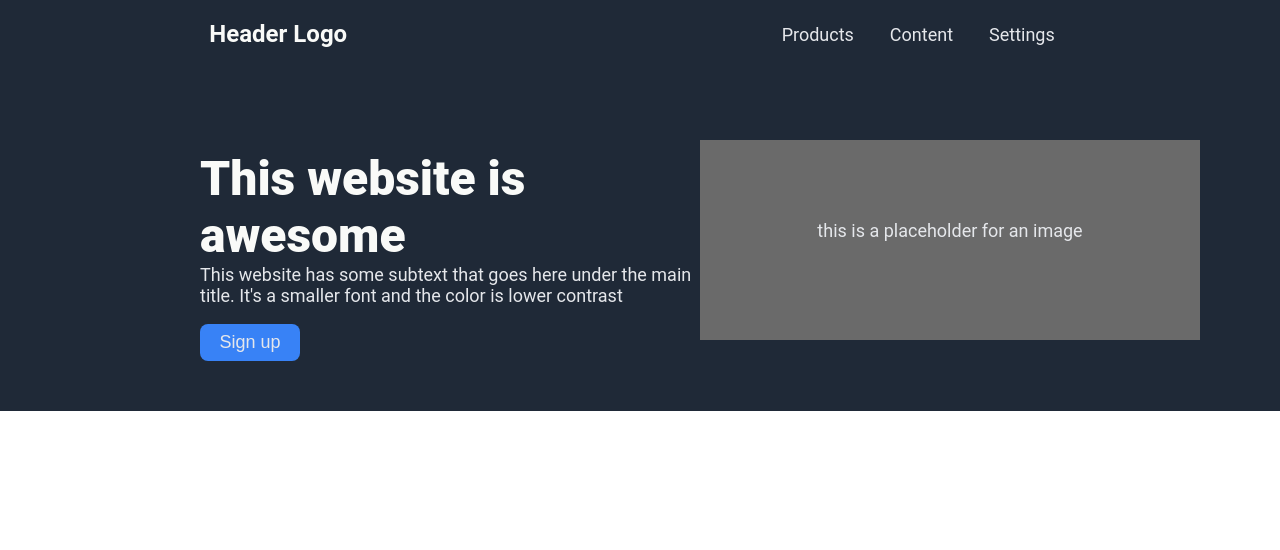
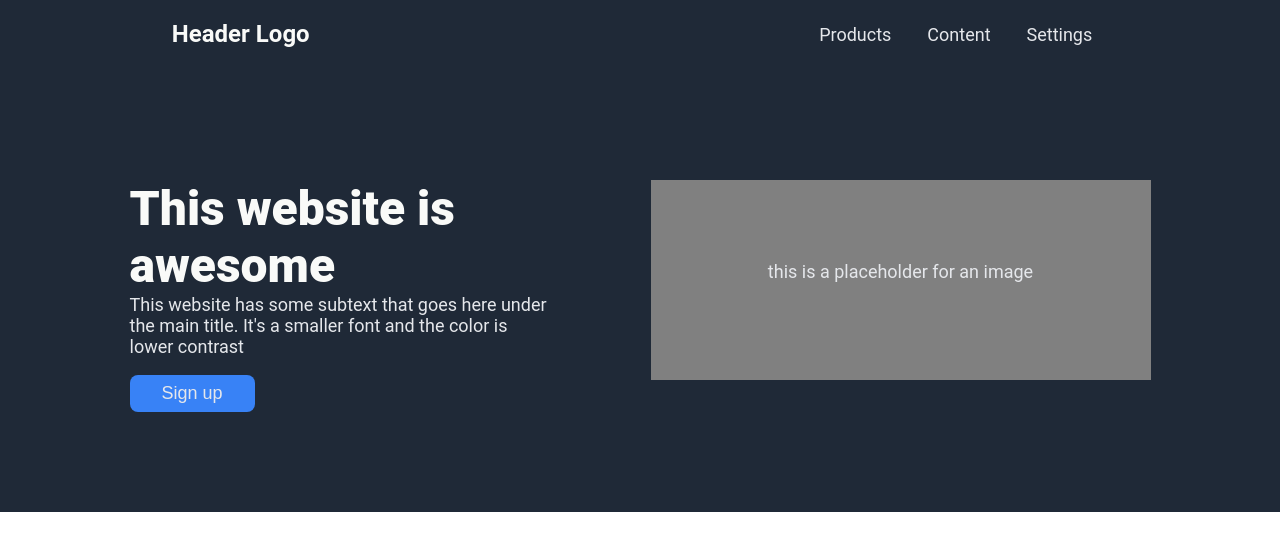
Before and after one commit to trevortippery/landing-page, a plain HTML site: page index.html in a window 1280 px wide. Drawn offline with Linux system fonts and the light colour scheme.

Commit message:
Modified landing page body one

```diff
--- a/style.css
+++ b/style.css
@@ -17,13 +17,14 @@ body {
     align-items: center;
     justify-content: space-around;
     padding-top: 20px;
-    padding-bottom: 20px;
+    padding-bottom: 100px;
 }
 
 .header-logo {
     display: flex;
     font-size: 24px;
     font-weight: bold;
+    padding-right: 150px;
 }
 
 .header-link a {
@@ -36,14 +37,16 @@ body {
 .body-one {
     display: flex;
     background-color: #1f2937;
-    padding: 50px;
+    justify-content: center;
+    align-items: center;
+    padding-bottom: 100px;
 }
 
 .left {
     display: flex;
     flex-direction: column;
-    width: 500px;
-    padding-left: 150px;
+    width: 425px;
+    padding-right: 96px;
 }
 
 .hero {
@@ -63,7 +66,7 @@ body {
     padding: 8px;
     border: none;
     background-color: #3882F6;
-    width: 100px;
+    width: 125px;
     border-radius: 8px;
 }
 
@@ -76,9 +79,9 @@ body {
 
 .image {
     display: flex;
-    background-color: rgb(106, 106, 106);
+    background-color: grey;
     justify-content: center;
     align-items: center;
+    width: 500px;
     height: 200px;
-    width: 500px;
 }
```
